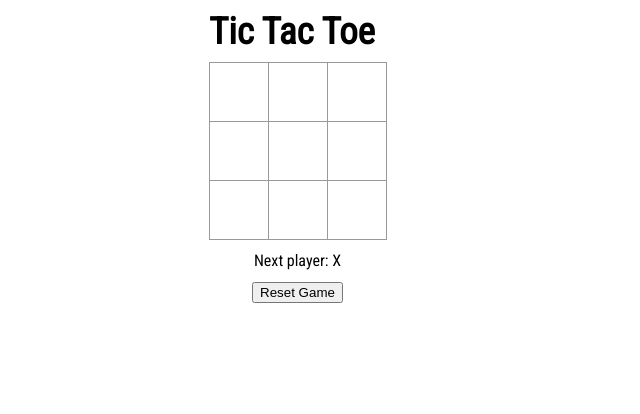
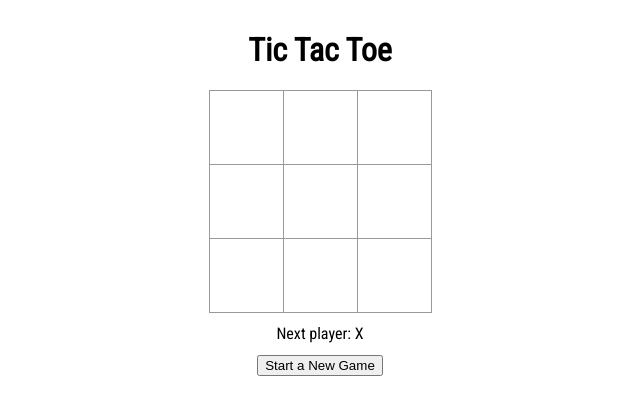
Before and after one commit to marinaher/React-TicTacToe, a React app: page / in a window 1280 px wide. Shown: the whole page, without its empty margins (330-970 px from the left). Built offline with nearby package versions, Linux system fonts and the light colour scheme.

Commit message:
Updated styles and reset button name

```diff
--- a/src/components/ButtonComponents/ResetButton.js
+++ b/src/components/ButtonComponents/ResetButton.js
@@ -5,7 +5,7 @@ const ResetButton = ({click}) => {
     <button
       className="reset-button"
       onClick={click}>
-      Reset Game
+      Start a New Game
     </button>
   );
 }
--- a/src/components/GameTitle.js
+++ b/src/components/GameTitle.js
@@ -3,7 +3,7 @@ import React from 'react';
 const GameTitle = (props) => {
   return(
     <div className="game-title">
-      <h1 className="display-linebreak">{props.title}</h1>
+      <h1 className="tictactoe-title">{props.title}</h1>
     </div>
   );
 }
--- a/src/styles/index.css
+++ b/src/styles/index.css
@@ -13,12 +13,12 @@ body {
 }
 
 .container{
-  height: 222px;
   margin: 0 auto;
   width: 222px;
 }
 
-.game-title {
+.tictactoe-title{
+  text-align: center;
   vertical-align: top;
 }
 
@@ -27,8 +27,9 @@ body {
   text-align: center;
 }
 
-.game-title h1 {
-  font-size: 37px;
+.tictactoe-title h1 {
+  font-family: 'Roboto Slab', serif;
+  font-size: 33px;
   margin: 0;
   padding-bottom: 10px;
 }
@@ -50,16 +51,16 @@ body {
   cursor: pointer;
   display: inline-block;
   float: left;
-  font-size: 30px;
+  font-size: 37px;
   font-weight: bold;
   line-height: 50px;
-  height: 60px;
+  height: 75px;
   margin-right: -1px;
   margin-top: -1px;
   padding: 0;
   text-align: center;
   white-space: nowrap;
-  width: 60px;
+  width: 75px;
 }
 
 .square:focus {
```
